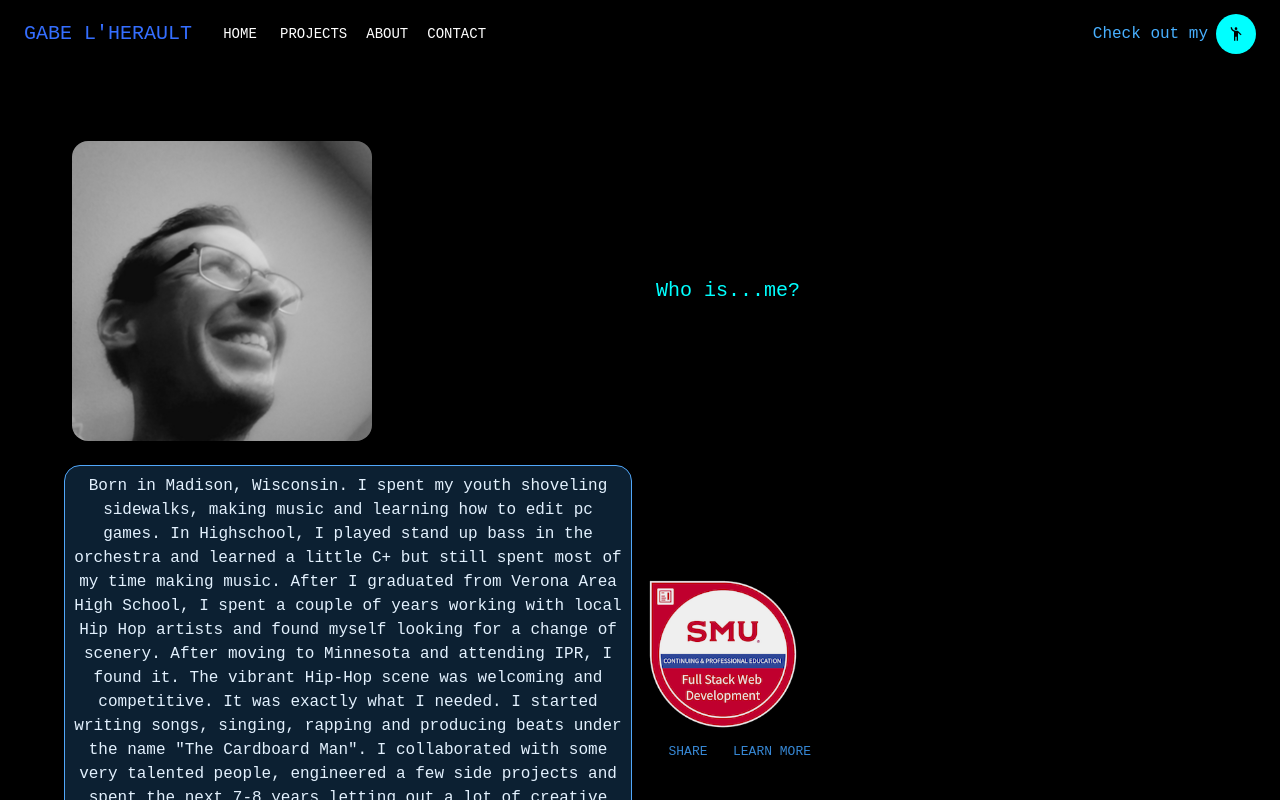
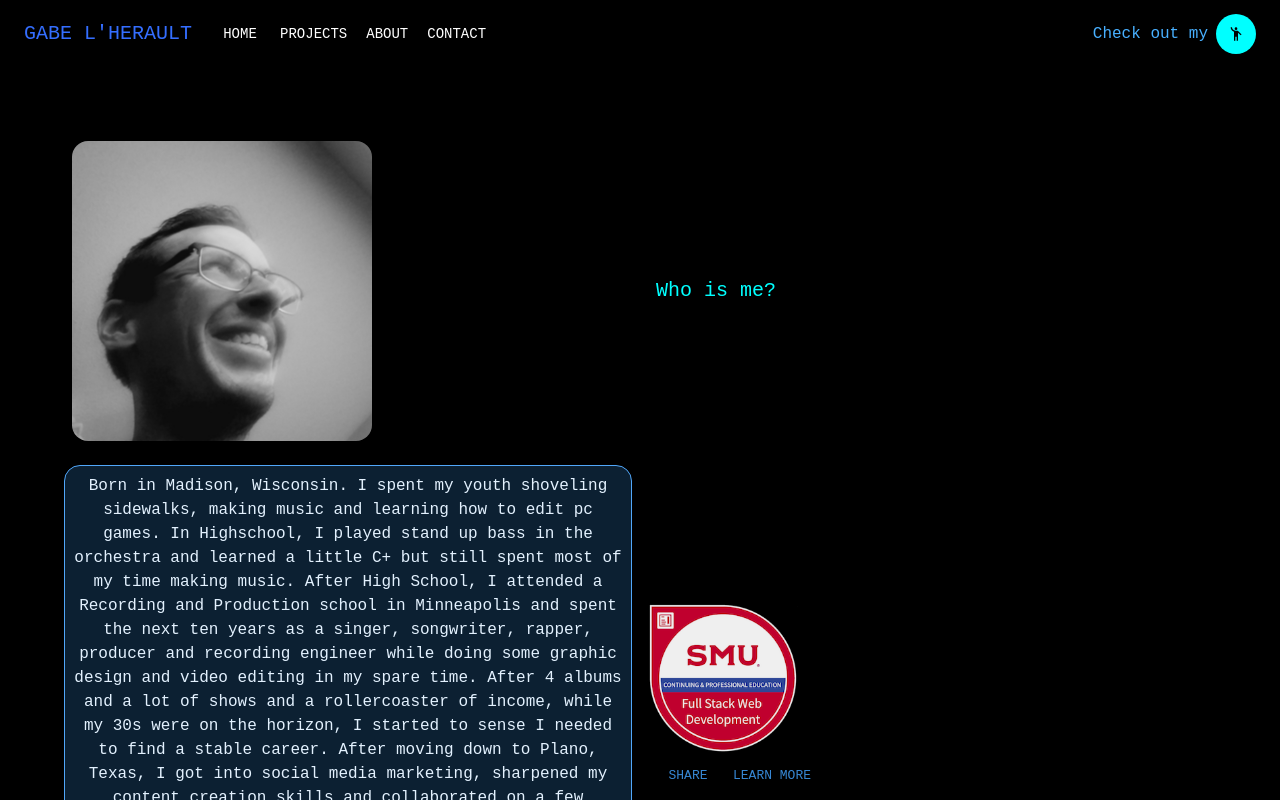
Before and after one commit to SherlockTheHomie/myfolio, a React (Create React App) app: page / in a window 1280 px wide. Both pictures are taken after a click on the button "ABOUT". Shown: the top 800 px of the page. Built offline with nearby package versions, Linux system fonts and the light colour scheme.

Commit message:
Finished the about section, I always hate that part.

```diff
--- a/src/components/Pages/About.js
+++ b/src/components/Pages/About.js
@@ -46,7 +46,7 @@ export default function About() {
             textAlign: 'left',
             color: '#00FFFF',
           }}>
-          Who is...me?
+          Who is me?
           </Typography>
       </Grow>
       </Grid>
@@ -70,7 +70,7 @@ export default function About() {
             fontSize: '1.0rem',
             color: '#e4f2ff',
           }}>
-            Born in Madison, Wisconsin. I spent my youth shoveling sidewalks, making music and learning how to edit pc games. In Highschool, I played stand up bass in the orchestra and learned a little C+ but still spent most of my time making music. After I graduated from Verona Area High School, I spent a couple of years working with local Hip Hop artists and found myself looking for a change of scenery. After moving to Minnesota and attending IPR, I found it. The vibrant Hip-Hop scene was welcoming and competitive. It was exactly what I needed. I started writing songs, singing, rapping and producing beats under the name "The Cardboard Man". I collaborated with some very talented people, engineered a few side projects and spent the next 7-8 years letting out a lot of creative energy which led to the release of 4 albums. As soon as my 30s were on the horizon, I started to sense I needed to change some things. I needed to find a stable career.
+            Born in Madison, Wisconsin. I spent my youth shoveling sidewalks, making music and learning how to edit pc games. In Highschool, I played stand up bass in the orchestra and learned a little C+ but still spent most of my time making music. After High School, I attended a Recording and Production school in Minneapolis and spent the next ten years as a singer, songwriter, rapper, producer and recording engineer while doing some graphic design and video editing in my spare time. After 4 albums and a lot of shows and a rollercoaster of income, while my 30s were on the horizon, I started to sense I needed to find a stable career. After moving down to Plano, Texas, I got into social media marketing, sharpened my content creation skills and collaborated on a few projects with a good friend of mine who taught me a lot about tech start ups and agile development. After focusing more on UI and UX design, I started to crave the code. So I attended a Full Stack Web Development bootcamp through SMU... and here we are.
           </Typography>
         </Paper>
 
```
